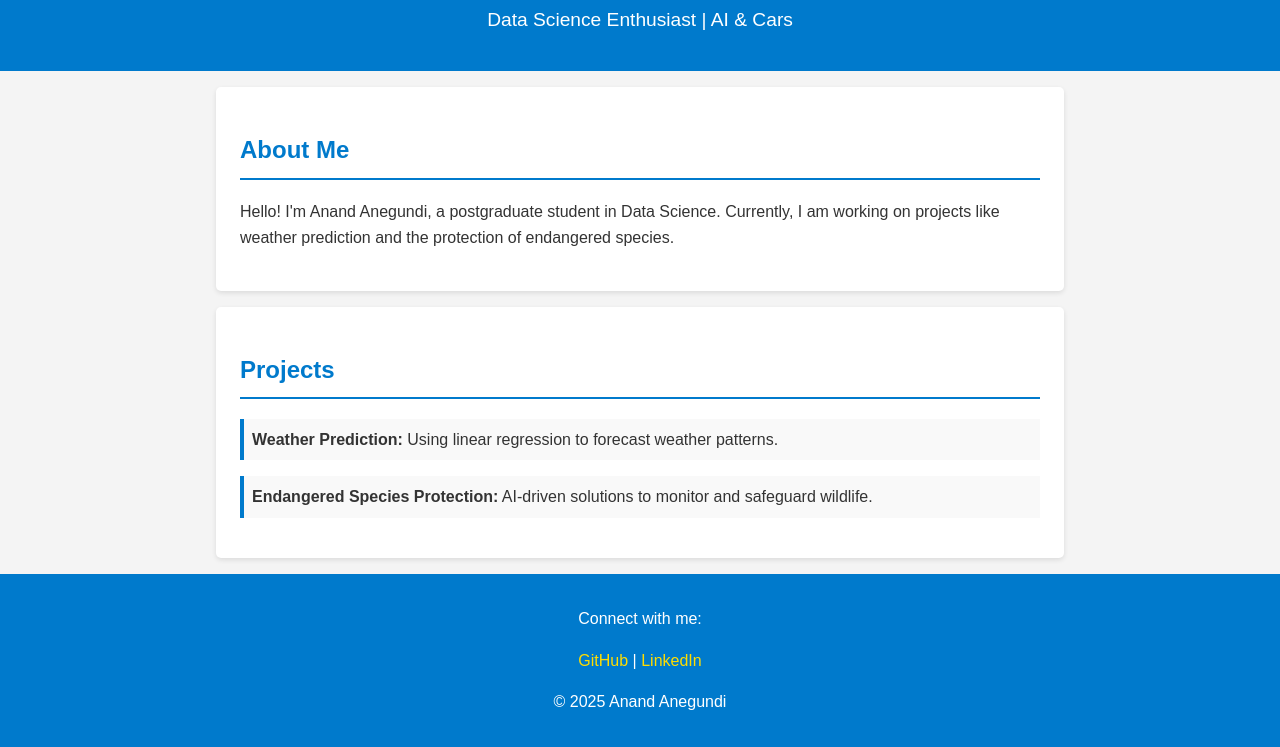
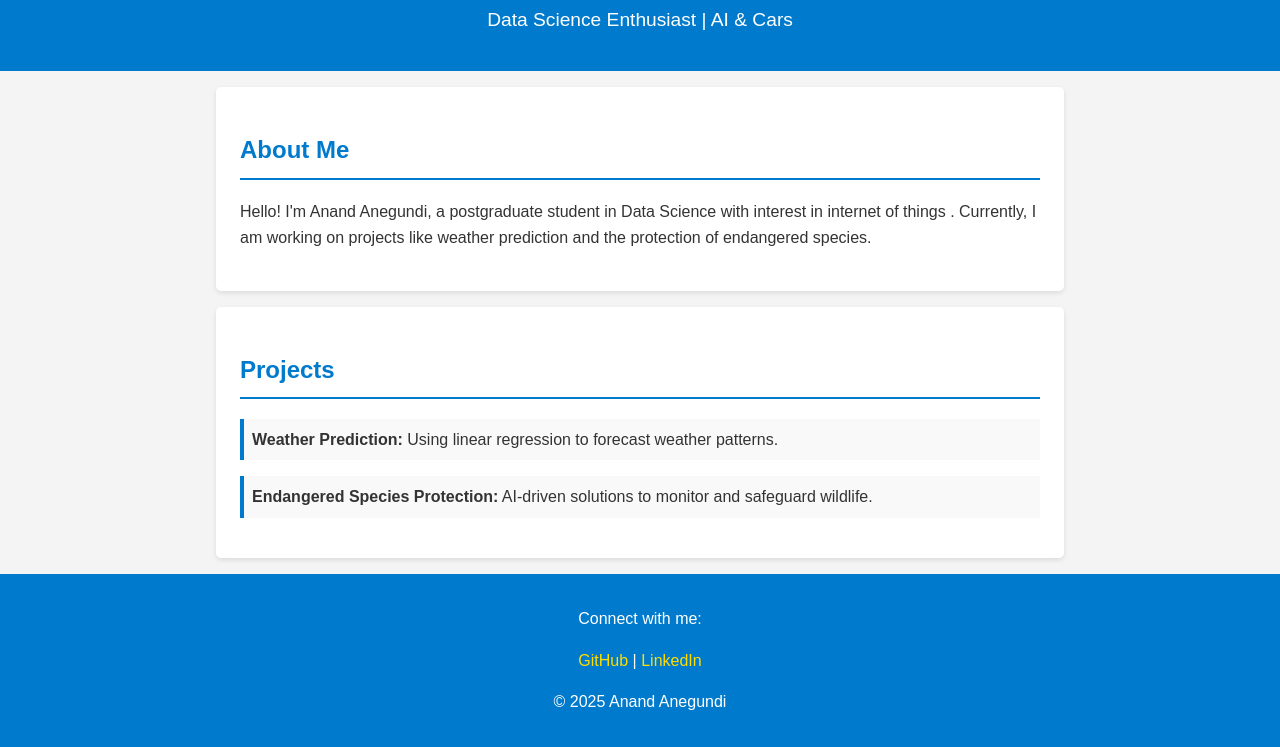
Before and after one commit to anand668/simplewebsite, a plain HTML site: page index.html in a window 1280 px wide. Shown: the part 81-828 px from the top of the page. Drawn offline with Linux system fonts and the light colour scheme.

Commit message:
Update index.html

```diff
--- a/index.html
+++ b/index.html
@@ -14,7 +14,7 @@
 
   <section class="about">
     <h2>About Me</h2>
-    <p>Hello! I'm Anand Anegundi, a postgraduate student in Data Science. Currently, I am working on projects like weather prediction and the protection of endangered species.</p>
+    <p>Hello! I'm Anand Anegundi,  a postgraduate student in Data Science with interest in internet of things . Currently, I am working on projects like weather prediction and the protection of endangered species.</p>
   </section>
 
   <section class="projects">
```
